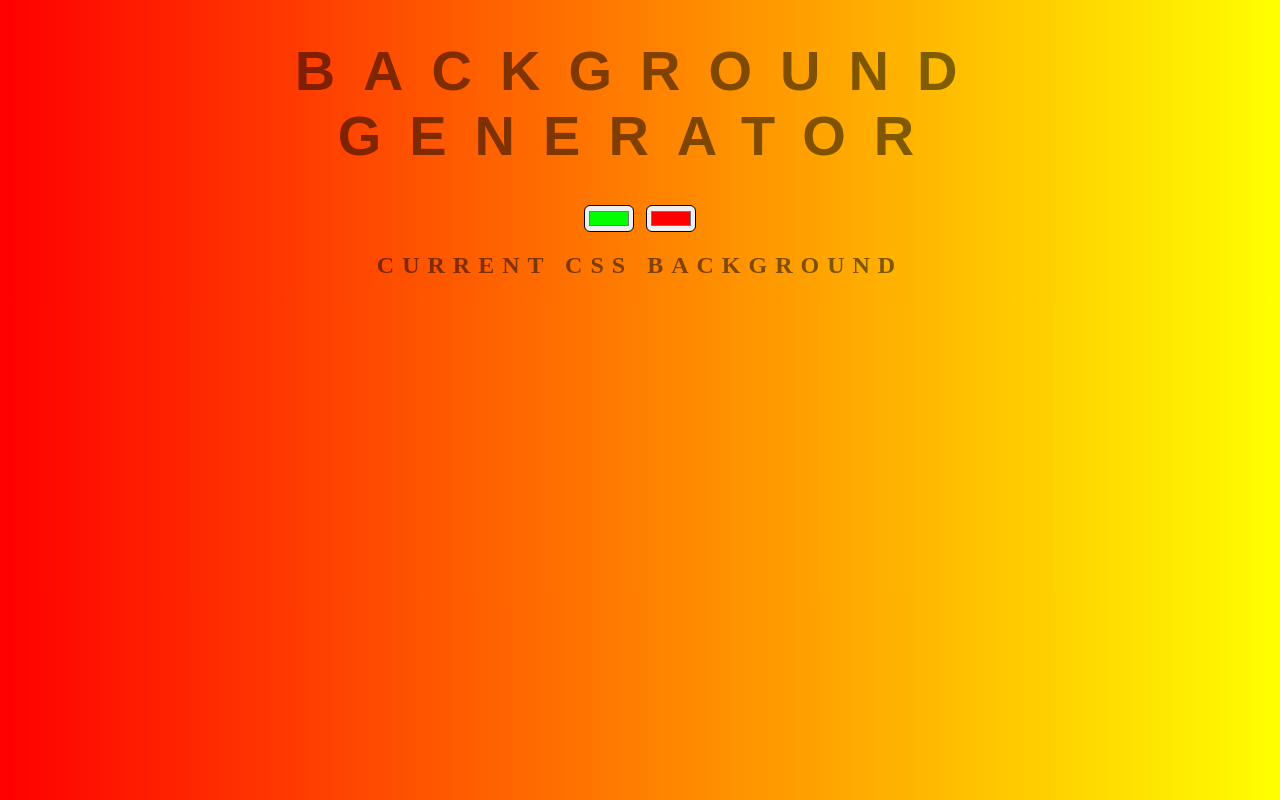
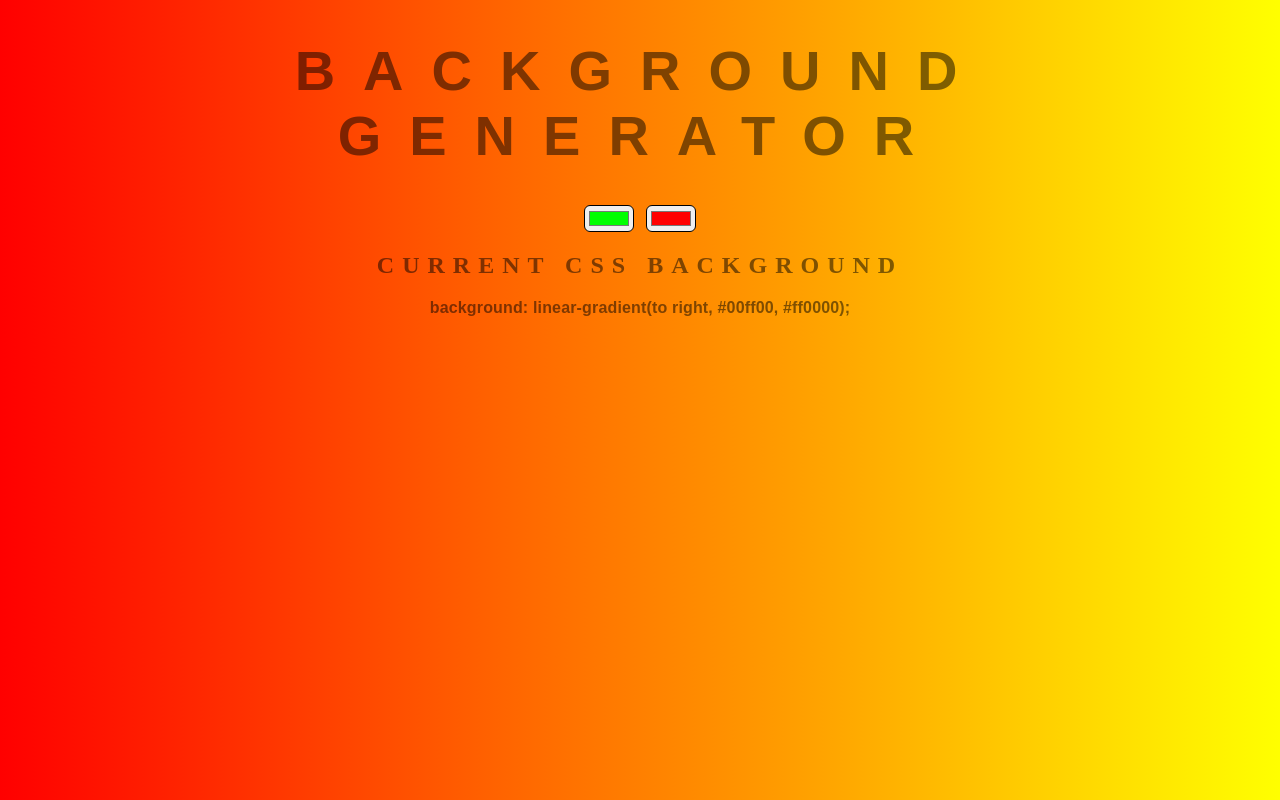
Before and after one commit to waffleflopper/waffleflopper.github.io, a plain HTML site: page background-generator/index.html in a window 1280 px wide. Drawn offline with Linux system fonts and the light colour scheme.

Commit message:
small change to start with text displayed

```diff
--- a/background-generator/script.js
+++ b/background-generator/script.js
@@ -16,11 +16,13 @@ var color2 = document.querySelector(".color2");
 
 var body = document.querySelector("#gradient");
 
+css.textContent = "background: linear-gradient(to right, " + color1.value + ", " + color2.value + ");";
+
 function changeBG() {
     body.style.background = "linear-gradient(to right, "
      + color1.value + ", " + color2.value + ")";
 
-     css.textContent = body.style.background + ";";
+     css.textContent = "background: " + body.style.background + ";";
 }
 
 color1.addEventListener("input", changeBG);
--- a/background-generator/style.css
+++ b/background-generator/style.css
@@ -5,7 +5,7 @@ body {
     text-transform: uppercase;
     letter-spacing: .5em;
     top: 15%;
-    background: linear-gradient(to right, red, yellow);
+    background: linear-gradient(to right, rgb(255, 0 , 0), rgb(255, 255, 0));
 }
 
 h1 {
```
